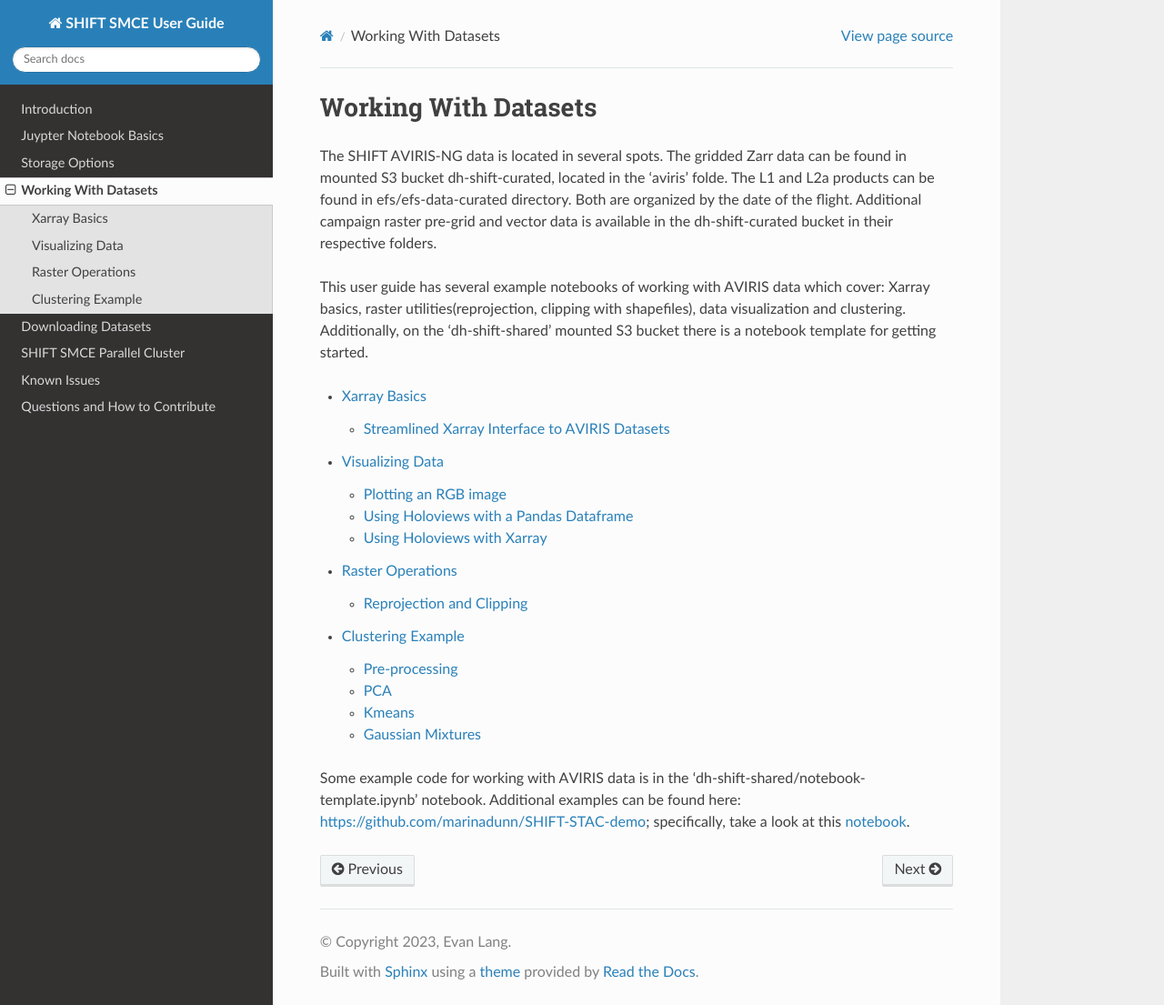
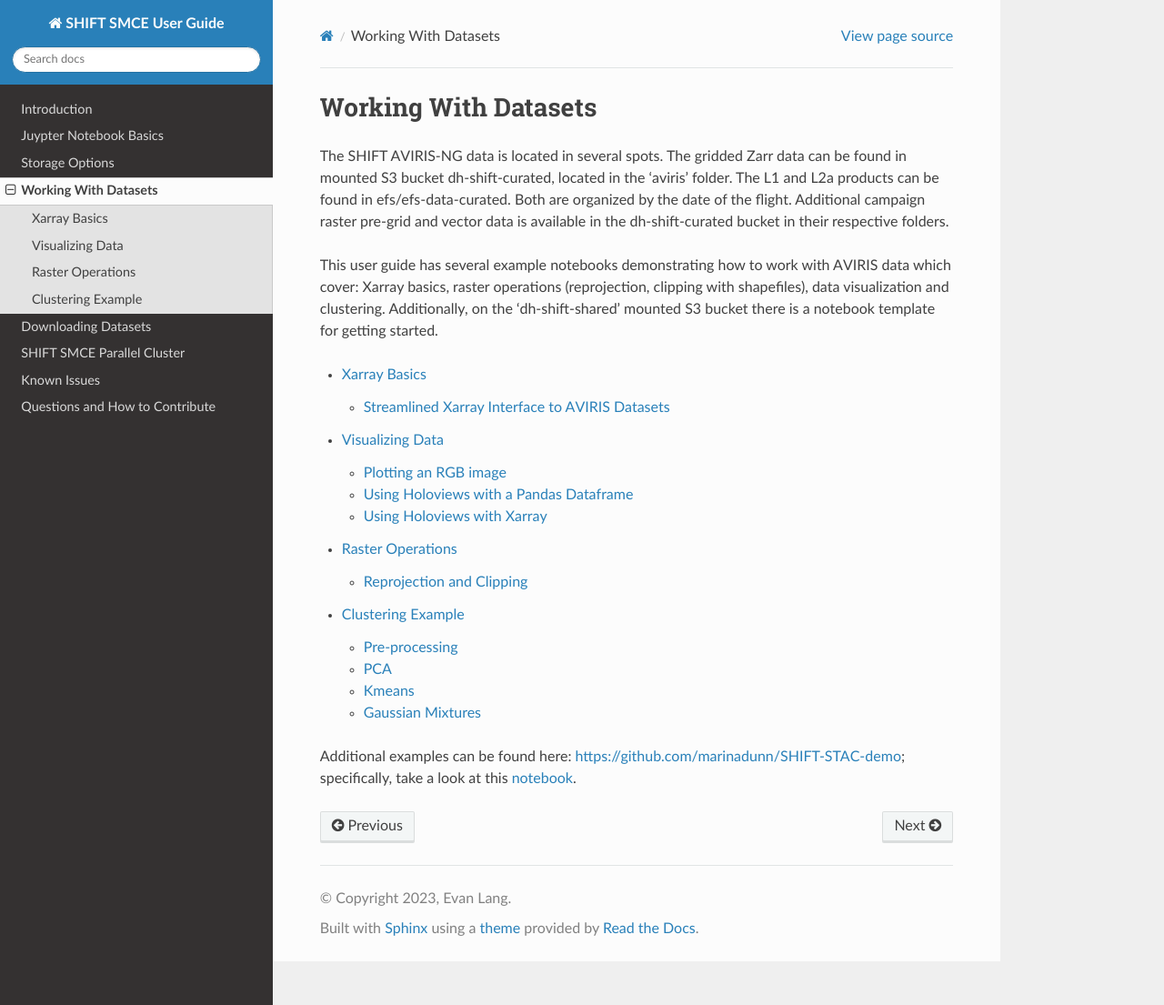
Before and after one commit to EvanDLang/SHIFT-SMCE-User-Guide, a Sphinx documentation site: the page built from docs/source/pages/working_with_datasets.rst, in a window 1280 px wide and 1105 px high. Shown: the whole window at 91% size. Built offline with Sphinx 7.4.7 and the Read the Docs theme 2.0.0, drawn with Linux system fonts in a browser that asks for light colours.

Commit message:
Fixed typos and formatting

```diff
--- a/docs/source/notebooks/clustering_examples.rst
+++ b/docs/source/notebooks/clustering_examples.rst
@@ -5,7 +5,7 @@
 
 Follow this `link`_ to open an interactive notebook and select the kernel named notebook.
 
-    .. _link: https://daskhub.shift.mysmce.com/user/edlang1/pasarela/open?url=https://raw.githubusercontent.com/EvanDLang/SHIFT-SMCE-User-Guide/development/docs/source/notebooks/clustering_example.ipynb
+    .. _link: https://daskhub.shift.mysmce.com/user/edlang1/pasarela/open?url=https://raw.githubusercontent.com/EvanDLang/SHIFT-SMCE-User-Guide/development/docs/source/notebooks/clustering_examples.ipynb
 
 ::
 
--- a/docs/source/pages/storage_options.rst
+++ b/docs/source/pages/storage_options.rst
@@ -37,7 +37,7 @@
     A combination of the following two commands can be used to change directory/file permissions:
 
     #. Using :code:`chmod 775` for directories or :code:`chmod 664` for files (owner read/write/execute, group read/write/execute, others read/execute) on the system where the directory/file was created will change the permissions so they it accessible
-       from both. **Chmod is used to update permissions for directories or files that have already been created.** The command needs to be used to change the permissions for each directory (will update all files in the
+       from both. **Chmod is used to update permissions for directories or files that have already been created.** The command needs to be used to change the permissions for each directory (including -R will update all files in the
        directory) or for each individual file you would like to access from both systems.
 
     #. Using the umask command you can change the default permissions set for each directory or file **upon creation**.
--- a/docs/source/pages/working_with_datasets.rst
+++ b/docs/source/pages/working_with_datasets.rst
@@ -1,9 +1,9 @@
 Working With Datasets
 =====================
 
-The SHIFT AVIRIS-NG data is located in several spots. The gridded Zarr data can be found in mounted S3 bucket dh-shift-curated, located in the 'aviris' folde. The L1 and L2a products can be found in efs/efs-data-curated directory. Both are organized by the date of the flight. Additional campaign raster pre-grid and vector data is available in the dh-shift-curated bucket in their respective folders.
+The SHIFT AVIRIS-NG data is located in several spots. The gridded Zarr data can be found in mounted S3 bucket dh-shift-curated, located in the 'aviris' folder. The L1 and L2a products can be found in efs/efs-data-curated. Both are organized by the date of the flight. Additional campaign raster pre-grid and vector data is available in the dh-shift-curated bucket in their respective folders.
 
-This user guide has several example notebooks of working with AVIRIS data which cover: Xarray basics, raster utilities(reprojection, clipping with shapefiles), data visualization and clustering. Additionally, on the 'dh-shift-shared' mounted S3 bucket there is a notebook template for getting started.
+This user guide has several example notebooks demonstrating how to work with AVIRIS data which cover: Xarray basics, raster operations (reprojection, clipping with shapefiles), data visualization and clustering. Additionally, on the 'dh-shift-shared' mounted S3 bucket there is a notebook template for getting started.
 
 
 .. toctree::
@@ -15,6 +15,6 @@
    ../notebooks/clustering_examples
 
 
-Some example code for working with AVIRIS data is in the ‘dh-shift-shared/notebook-template.ipynb’ notebook. Additional examples can be found here: https://github.com/marinadunn/SHIFT-STAC-demo; specifically, take a look at this `notebook`_.
+Additional examples can be found here: https://github.com/marinadunn/SHIFT-STAC-demo; specifically, take a look at this `notebook`_.
 
     .. _notebook: https://github.com/dieumynguyen/SHIFT-STAC-demo/blob/main/data_visualization_demo.ipynb
```
Also changed, not shown: docs/source/pages/shift_smce_parallel_cluster.rst (+0 -12 lines), 3 other files.
